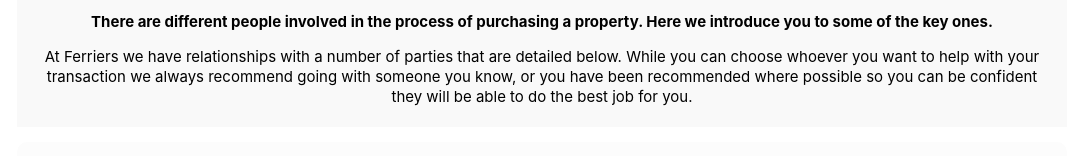
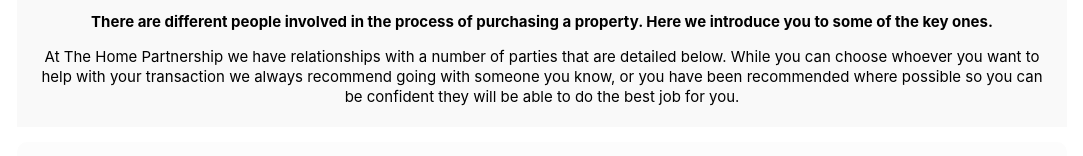
Before and after one commit to keysio/pages, a plain HTML site: page home-partnership/People Involved/People-Involved.html in a window 1280 px wide. Shown: the part 501-657 px from the top of the page, without its empty margins (98-1181 px from the left). Drawn offline with nearby package versions, Linux system fonts and the light colour scheme; files that its build step writes are made by us from their sources.

Commit message:
Add files via upload

```diff
--- a/home-partnership/People Involved/People-Involved.html
+++ b/home-partnership/People Involved/People-Involved.html
@@ -252,7 +252,7 @@
                                     <p class="text-center"><b>There are different people involved in the process of
                                         purchasing a property.
                                         Here we introduce you to some of the key ones.</b></p>
-                                    <p class="text-center">At Ferriers we have relationships with a number of
+                                    <p class="text-center">At The Home Partnership we have relationships with a number of
                                         parties that are detailed below.
                                         While you can choose whoever you want to help with your transaction we
                                         always
```
